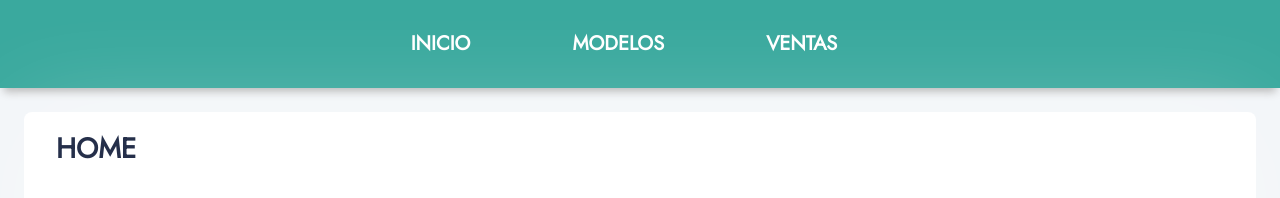
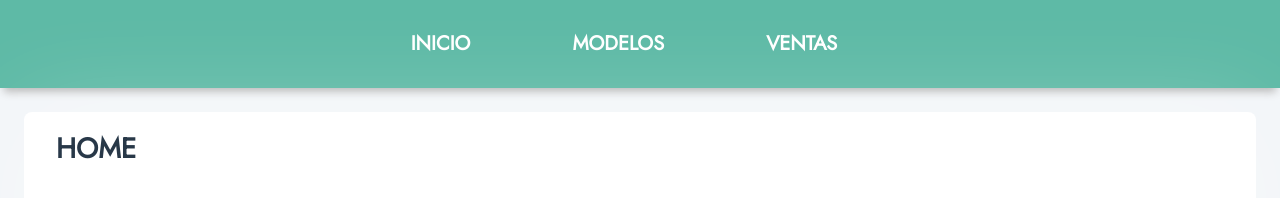
Before and after one commit to janeth-montero/desarrollo-frontend-ventas, a website: page index.html in a window 1280 px wide. Drawn offline with Linux system fonts and the light colour scheme.

Commit message:
Clase 3: rfx de variables css

```diff
--- a/assets/scss/_variables.scss
+++ b/assets/scss/_variables.scss
@@ -1,10 +1,13 @@
+$color-primario: hsl(210, 29%, 29%);
+$color-secundario: hsl(204, 70%, 53%);
+$color-terciario: hsl(167, 40%, 55%);
+
 $background-color: #f3f6f9;
 $font-family: 'Jost', sans-serif;
 $font-size: 14px;
-$font-color: #252f4a;
+$font-color: hsl(210, 29%, 22%);
+$font-color-light: #fff;
 
-$header-background-color: #3aa99e;
-$header-font-color: #fff;
 $header-height: 88px;
 
 $workarea-background-color: #ffffff;
--- a/assets/scss/header.scss
+++ b/assets/scss/header.scss
@@ -3,9 +3,9 @@ header {
   flex-direction: row;
   justify-content: center;
   align-items: center;
-  background-color: $header-background-color;
+  background-color: $color-terciario;
   box-shadow: 0 8px 8px -4px rgb(186, 186, 186);
-  color: $header-font-color;
+  color: $font-color-light;
   text-align: center;
   font-size: 1.25rem;
   line-height: 1.25rem;
@@ -38,7 +38,7 @@ header {
 
       a {
         text-decoration: none;
-        color: $header-font-color;
+        color: $font-color-light;
         font-weight: bold;
       }
 
```
Also changed, not shown: assets/css/styles.css.
